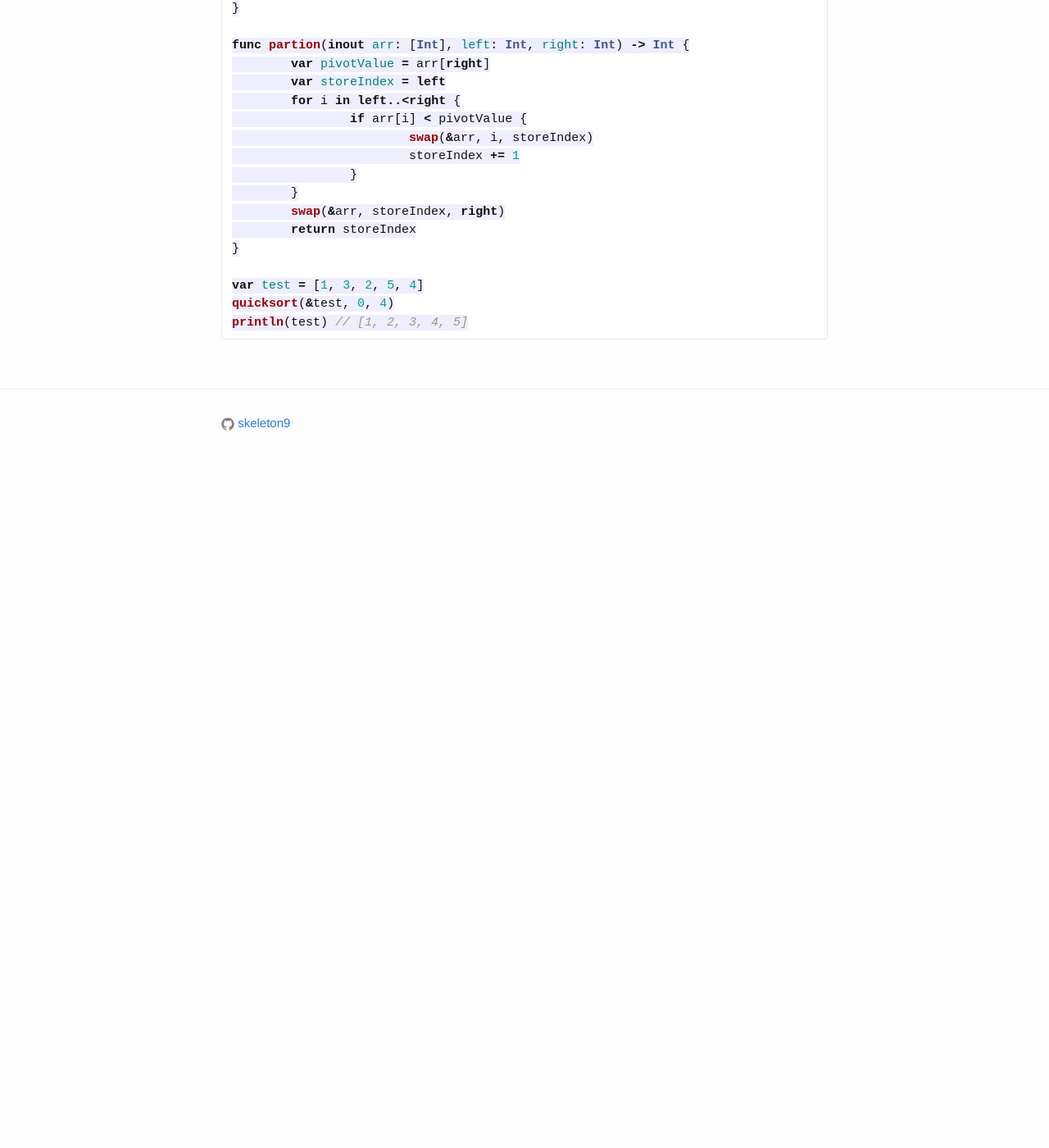
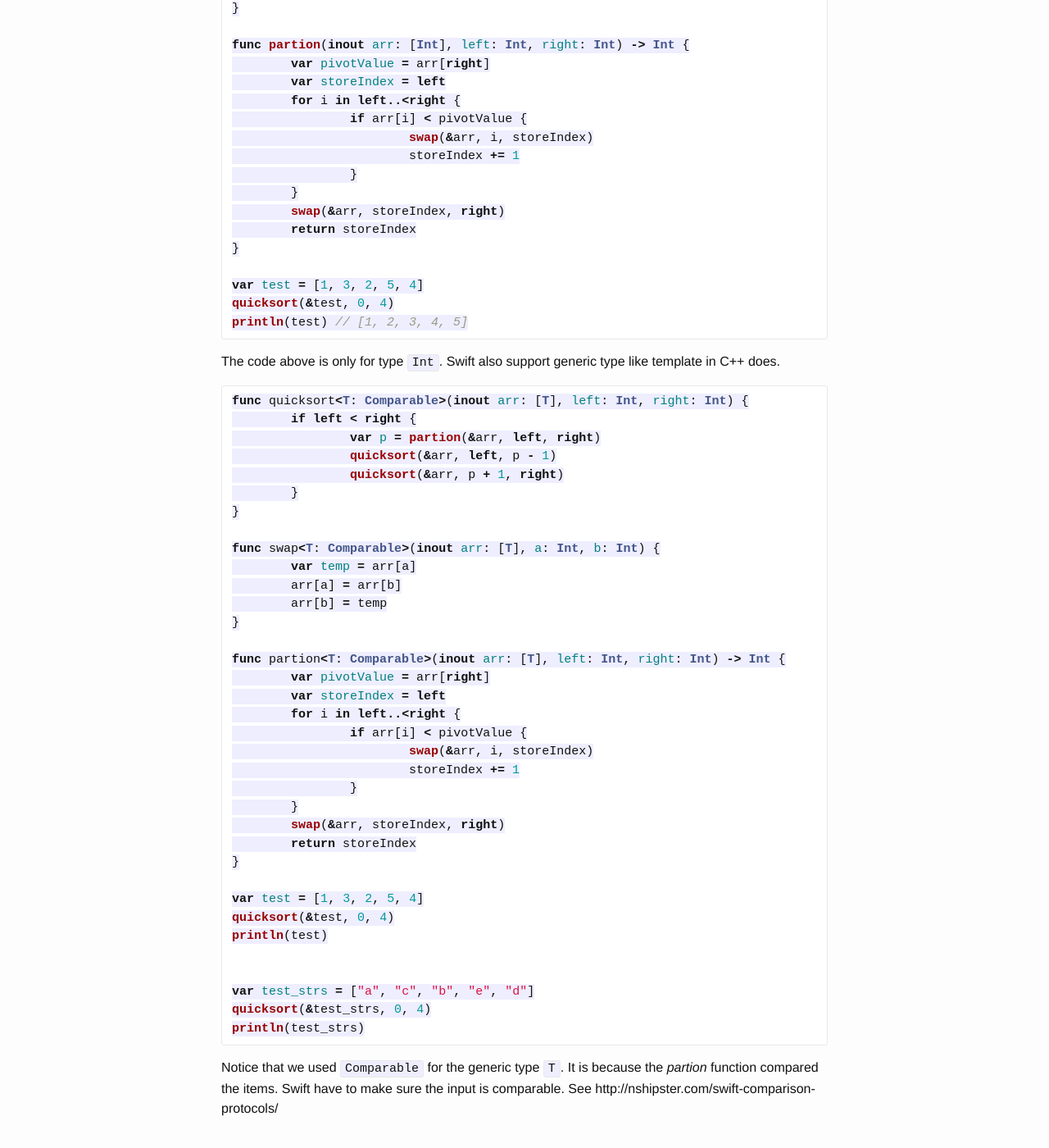
Before and after one commit to skeleton9/swifthacks, a Jekyll site: the page built from _posts/2014-10-12-quick-sort.markdown, in a window 1280 px wide and 1400 px high, scrolled down 518 px. Shown: the whole window at 82% size. Built offline with Jekyll 4.4.1, drawn with Linux system fonts in a browser that asks for light colours; Markdown is read by kramdown in place of the engine named in the settings; before the commit the page ends 1106 px from its top, so only the background shows below that.

Commit message:
update quicksort with generic type

````diff
--- a/_posts/2014-10-12-quick-sort.markdown
+++ b/_posts/2014-10-12-quick-sort.markdown
@@ -39,3 +39,48 @@ var test = [1, 3, 2, 5, 4]
 quicksort(&test, 0, 4)
 println(test) // [1, 2, 3, 4, 5]
 ```
+
+The code above is only for type `Int`. Swift also support generic type like
+template in C++ does.
+
+```swift
+func quicksort<T: Comparable>(inout arr: [T], left: Int, right: Int) {
+	if left < right {
+		var p = partion(&arr, left, right)
+		quicksort(&arr, left, p - 1)
+		quicksort(&arr, p + 1, right)
+	}
+}
+
+func swap<T: Comparable>(inout arr: [T], a: Int, b: Int) {
+	var temp = arr[a]
+	arr[a] = arr[b]
+	arr[b] = temp
+}
+
+func partion<T: Comparable>(inout arr: [T], left: Int, right: Int) -> Int {
+	var pivotValue = arr[right]
+	var storeIndex = left
+	for i in left..<right {
+		if arr[i] < pivotValue {
+			swap(&arr, i, storeIndex)
+			storeIndex += 1
+		}
+	}
+	swap(&arr, storeIndex, right)
+	return storeIndex
+}
+
+var test = [1, 3, 2, 5, 4]
+quicksort(&test, 0, 4)
+println(test)
+
+
+var test_strs = ["a", "c", "b", "e", "d"]
+quicksort(&test_strs, 0, 4)
+println(test_strs)
+```
+
+Notice that we used `Comparable` for the generic type `T`. It is because the
+*partion* function compared the items. Swift have to make sure the input is
+comparable. See http://nshipster.com/swift-comparison-protocols/
````
Also changed, not shown: _posts/2014-10-11-swift-language-basics.markdown (+14 -3 lines).
